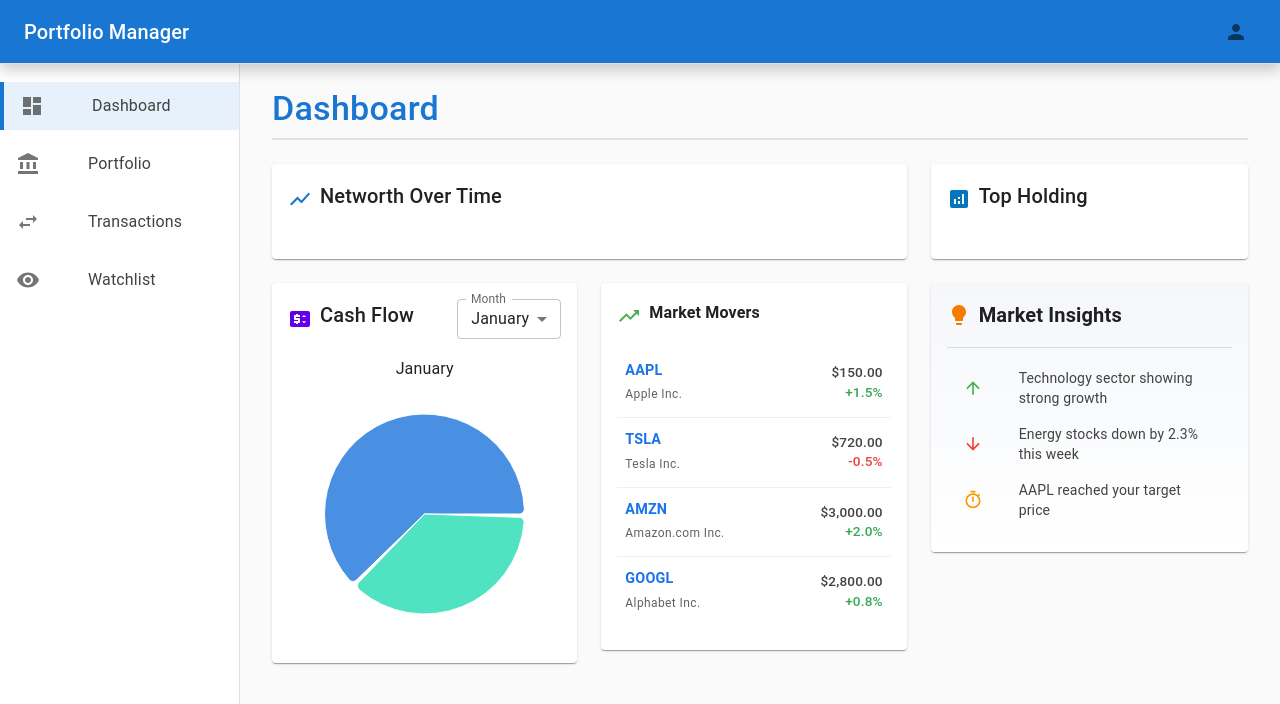
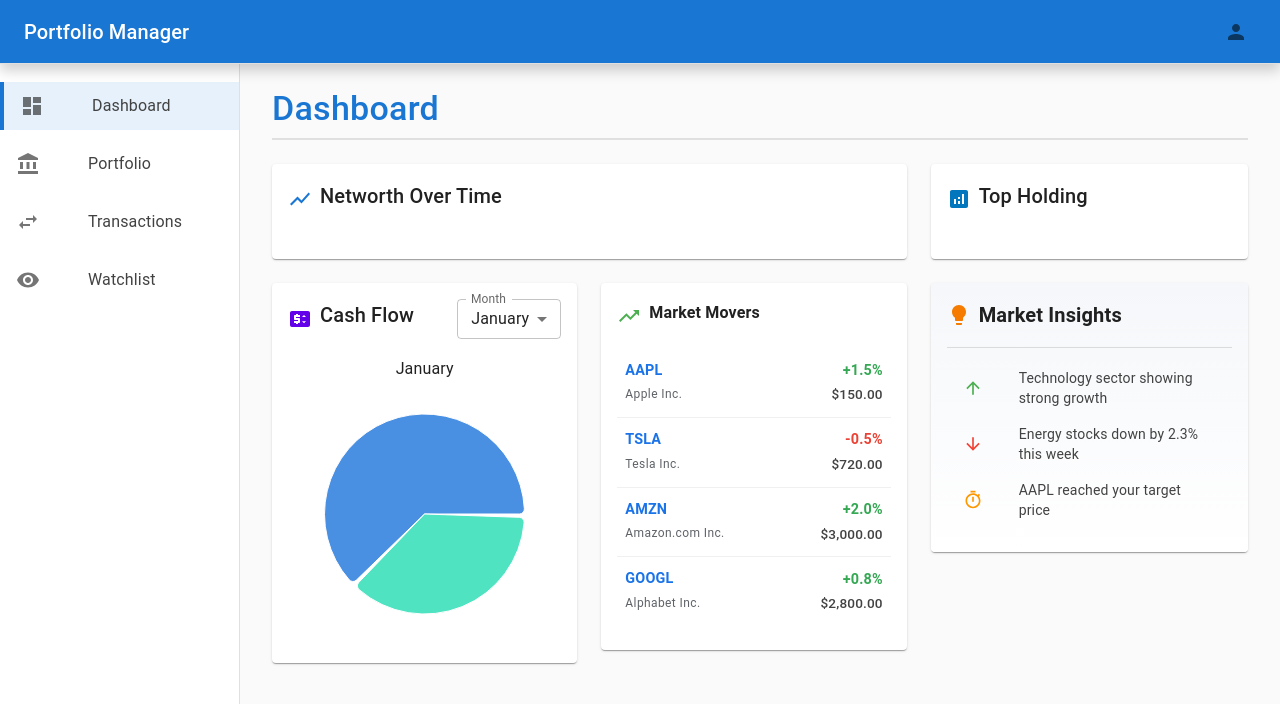
Before and after one commit to e-p-l/portfolio-manager-team14, a React (Create React App) app in the folder client/: page / in a window 1280 px wide. Shown: the top 704 px of the page. Built offline with nearby package versions, Linux system fonts and the light colour scheme; the HTML template or start-up script is replaced by a standard one.

Commit message:
feat: market movers table

```diff
--- a/client/src/pages/Dashboard.tsx
+++ b/client/src/pages/Dashboard.tsx
@@ -176,7 +176,7 @@ const Dashboard: React.FC = () => {
                       '&:hover': {
                         backgroundColor: '#f8f9fa',
                         borderRadius: 1,
-                        boxShadow: '0 1px 3px rgba(0, 0, 0, 0.4)'
+                        boxShadow: '0 1px 3px rgba(0, 0, 0, 0.3)'
                       }
                     }}
                   >
@@ -189,11 +189,11 @@ const Dashboard: React.FC = () => {
                       </Typography>
                     </Box>
                     <Box sx={{ textAlign: 'right', minWidth: 80 }}>
-                      <Typography variant="body2" fontWeight="500" sx={{ color: '#424242', fontSize: '0.85rem' }}>
+                      <Typography variant="body2" fontWeight="600" sx={{ color: row.change.includes('+') ? '#34a853' : '#ea4335', fontSize: '0.9rem' }}>
+                        {row.change}
+                      </Typography>
+                      <Typography variant="body2" fontWeight="500" sx={{ color: '#424242', fontSize: '0.85rem', mt: 0.5 }}>
                         {row.price}
-                      </Typography>
-                      <Typography variant="body2" fontWeight="500" sx={{ color: row.change.includes('+') ? '#34a853' : '#ea4335', fontSize: '0.85rem' }}>
-                        {row.change}
                       </Typography>
                     </Box>
                   </Box>
```
